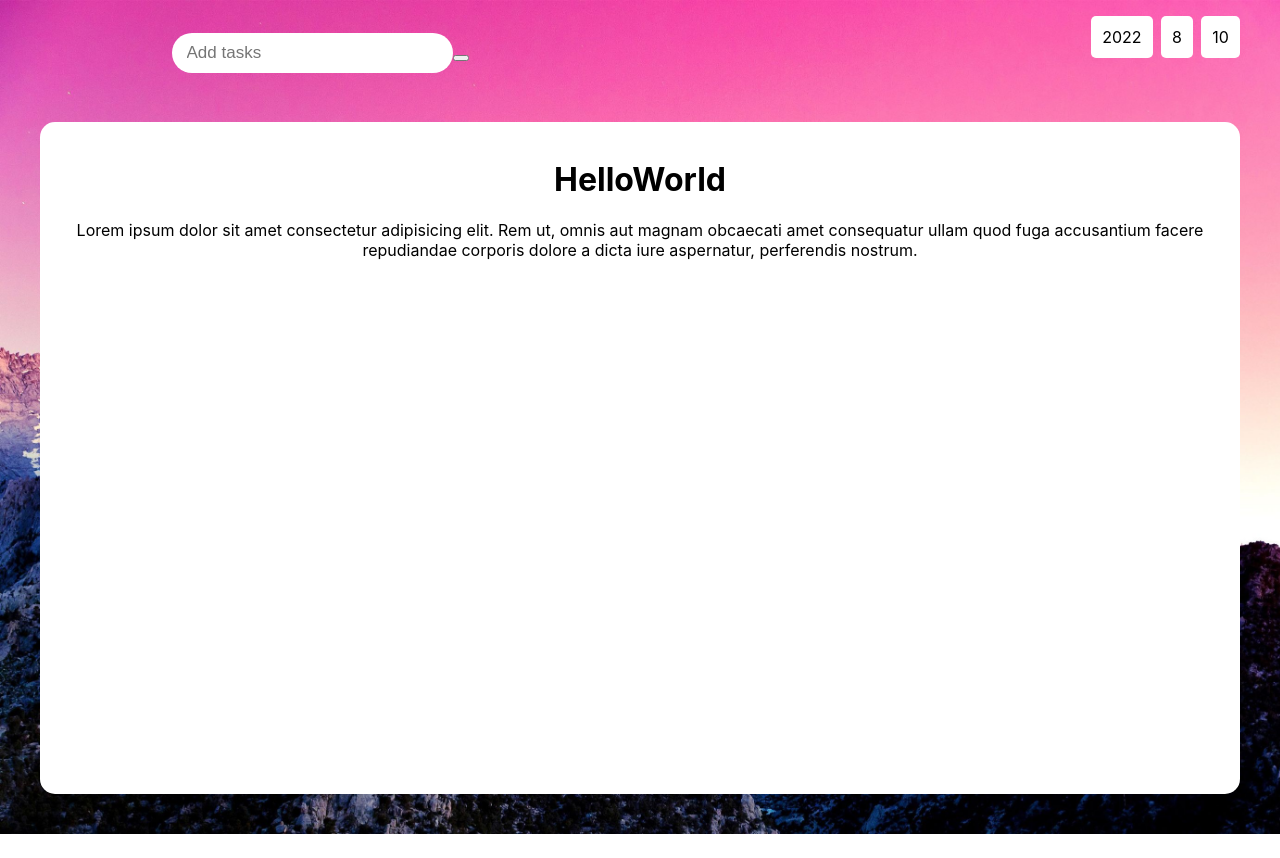
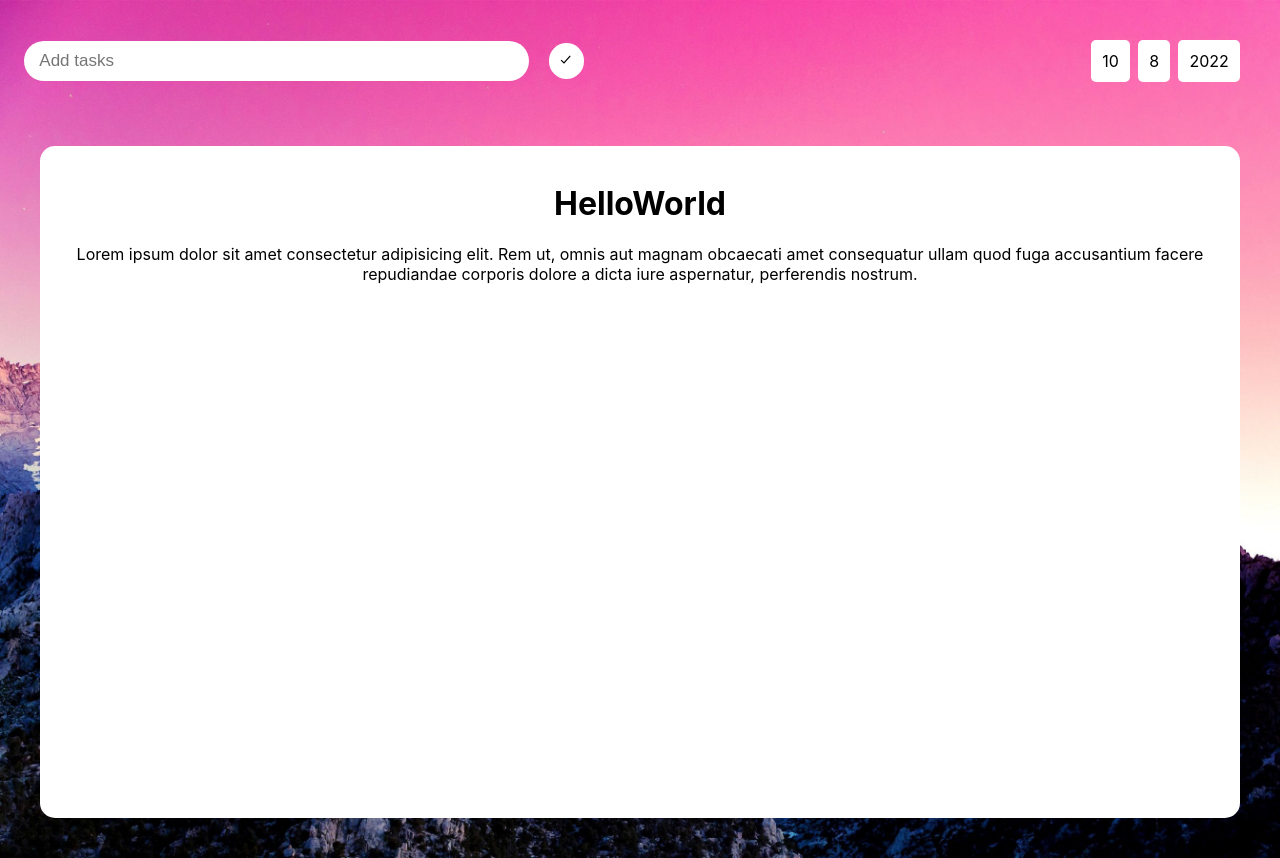
Before and after one commit to UntamedLotus/to-do-app, a React (Create React App) app: page / in a window 1280 px wide. Before the commit the page ends 834 px from the top, so only its background shows below. Built offline with nearby package versions, Linux system fonts and the light colour scheme.

Commit message:
Developing UI

```diff
--- a/src/components/nav/date/date.jsx
+++ b/src/components/nav/date/date.jsx
@@ -9,9 +9,9 @@ const CurrentDate = () => {
 
   return (
     <div className="day">
+      <p className="date">{date}</p>
+      <p className="month">{month + 1}</p>
       <p className="year">{year}</p>
-      <p className="month">{month + 1}</p>
-      <p className="date">{date}</p>
     </div>
   );
 };
--- a/src/components/nav/nav.scss
+++ b/src/components/nav/nav.scss
@@ -3,4 +3,6 @@
   grid-template-columns: repeat(2, 1fr);
 
   align-items: center;
+  justify-items: center;
+  margin-top: 1.5rem;
 }
--- a/src/components/nav/search/search.jsx
+++ b/src/components/nav/search/search.jsx
@@ -1,12 +1,15 @@
 import React from "react";
 import "./search.scss";
+import { IoCheckmarkSharp } from "react-icons/io5";
 
 const Search = () => {
   return (
-    <div className="input">
+    <div className="search">
       <form>
         <input type="text" placeholder="Add tasks" />
-        <button></button>
+        <button>
+          <IoCheckmarkSharp />
+        </button>
       </form>
     </div>
   );
--- a/src/components/nav/search/search.scss
+++ b/src/components/nav/search/search.scss
@@ -2,10 +2,21 @@ input {
   background-color: #fff;
   border: none;
   border-radius: 20px;
-  margin-top: 2rem;
+
   padding: 10px;
   padding-left: 15px;
+  margin-left: -2rem;
+
   font-size: 17px;
-  width: 40%;
-  justify-self: left;
+  width: 30rem;
+  justify-self: stretch;
 }
+
+button {
+  border: none;
+  background-color: #fff;
+  border-radius: 50%;
+  height: 2.2rem;
+  width: 2.2rem;
+  margin-left: 1.2rem;
+}
```
